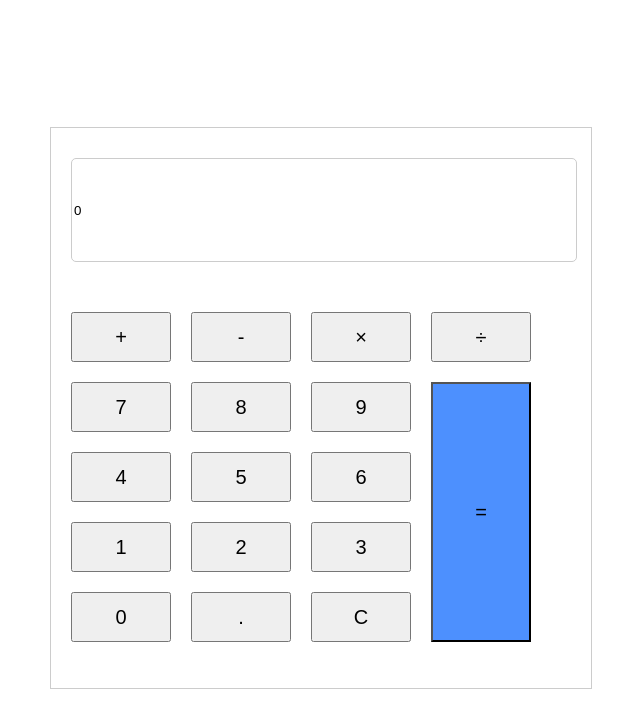
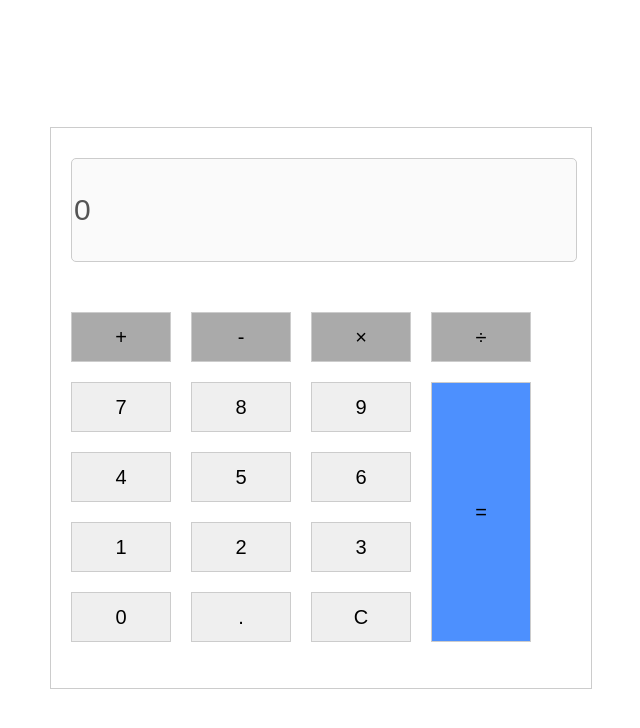
Before and after one commit to kentahayashi0810/js-calculator, a plain HTML site: page index.html in a window 1280 px wide. Shown: the whole page, without its empty margins (319-959 px from the left). Drawn offline with Linux system fonts and the light colour scheme.

Commit message:
Added more features

```diff
--- a/app.js
+++ b/app.js
@@ -1,5 +1,132 @@
-window.onload = function () {
-  let value = document.getElementById("resultBox").value;
+const input = document.getElementById("resultBox");
+let resultDisplay = "0";
+let combinedNum = 0;
+let inputValue = 0;
+let total = 0;
+let operator = [];
+let lastChar;
+let endWithOperator = false;
 
-  function add() {}
-};
+function displayNum(num) {
+  endWithOperator = false;
+  if (combinedNum == 0) {
+    combinedNum = num;
+    console.log("Combined Num is " + combinedNum);
+  } else {
+    combinedNum += num;
+    console.log("Combined Num is " + combinedNum);
+  }
+  if (resultDisplay == 0) {
+    resultDisplay = combinedNum;
+  } else {
+    resultDisplay += combinedNum;
+  }
+  inputValue = parseInt(combinedNum);
+  input.value = resultDisplay;
+  console.log("Current Input is " + inputValue);
+  if (total == 0) {
+    total += inputValue;
+  }
+  console.log("Total is " + total);
+}
+
+function reset() {
+  clearDisplay();
+  clearTotal();
+  operator = [];
+}
+
+function clearDisplay() {
+  combinedNum = 0;
+  resultDisplay = 0;
+  input.value = resultDisplay;
+}
+function clearTotal() {
+  total = 0;
+  console.log("Total is " + total);
+}
+
+function add() {
+  // total += inputValue;
+  console.log("Total is " + total);
+
+  inputValue = 0;
+  combinedNum = 0;
+  console.log("Current Input is " + inputValue);
+
+  if (!endWithOperator) {
+    operator.push("+");
+    resultDisplay += " + ";
+  }
+  console.log(operator);
+  console.log((lastChar = operator[operator.length - 1]));
+
+  input.value = resultDisplay;
+  endWithOperator = true;
+}
+
+function subtract() {
+  total -= inputValue;
+  console.log("Total is " + total);
+
+  inputValue = 0;
+  combinedNum = 0;
+  console.log("Current Input is " + inputValue);
+
+  if (!endWithOperator) {
+    operator.push("-");
+    resultDisplay += " - ";
+  }
+  console.log(operator);
+  input.value = resultDisplay;
+  endWithOperator = true;
+}
+
+function multiply() {
+  total *= inputValue;
+  console.log("Total is " + total);
+
+  inputValue = 0;
+  combinedNum = 0;
+  console.log("Current Input is " + inputValue);
+
+  if (!endWithOperator) {
+    operator.push("*");
+    resultDisplay += " x ";
+  }
+  console.log(operator);
+  input.value = resultDisplay;
+  endWithOperator = true;
+}
+
+function divide() {
+  total /= inputValue;
+  console.log("Total is " + total);
+
+  inputValue = 0;
+  combinedNum = 0;
+  console.log("Current Input is " + inputValue);
+
+  if (!endWithOperator) {
+    operator.push("/");
+    resultDisplay += " ÷ ";
+  }
+  console.log(operator);
+  input.value = resultDisplay;
+  endWithOperator = true;
+}
+
+function showResult() {
+  resultDisplay = 0;
+  if (operator[0] == "+") {
+    total += inputValue;
+  } else if (operator[0] == "-") {
+    total -= inputValue;
+  } else if (operator[0] == "*") {
+    total *= inputValue;
+  } else {
+    total /= inputValue;
+  }
+  input.value = total;
+  console.log(total);
+}
--- a/index.html
+++ b/index.html
@@ -11,25 +11,111 @@
   <body>
     <div class="content-wrapper">
       <div class="calculator">
-        <input type="number" id="resultBox" value="0" />
+        <input
+          type="text"
+          id="resultBox"
+          value="0"
+          onchange="{reflect}"
+          disabled
+        />
         <div class="" id="gridContainer">
-          <button id="calcButtons-add">+</button>
-          <button id="calcButtons-deduct">-</button>
-          <button id="calcButtons-multiply">×</button>
-          <button id="calcButtons-divide">÷</button>
-          <button id="gridNumber-item7">7</button>
-          <button id="gridNumber-item8">8</button>
-          <button id="gridNumber-item9">9</button>
-          <button id="equalButton">=</button>
-          <button id="gridNumber-item4">4</button>
-          <button id="gridNumber-item5">5</button>
-          <button id="gridNumber-item6">6</button>
-          <button id="gridNumber-item1">1</button>
-          <button id="gridNumber-item2">2</button>
-          <button id="gridNumber-item3">3</button>
-          <button id="gridNumber-item0">0</button>
-          <button id="calcButtons-point">.</button>
-          <button id="calcButtons-reset">C</button>
+          <button class="operator" id="calcButtons-add" onclick="add()">
+            +
+          </button>
+          <button
+            class="operator"
+            id="calcButtons-subtract"
+            onclick="subtract()"
+          >
+            -
+          </button>
+          <button
+            class="operator"
+            id="calcButtons-multiply"
+            onclick="multiply()"
+          >
+            ×
+          </button>
+          <button class="operator" id="calcButtons-divide" onclick="didive()">
+            ÷
+          </button>
+          <button
+            value="7"
+            id="gridNumber-item7"
+            onclick="displayNum(this.value)"
+          >
+            7
+          </button>
+          <button
+            value="8"
+            id="gridNumber-item8"
+            onclick="displayNum(this.value)"
+          >
+            8
+          </button>
+          <button
+            value="9"
+            id="gridNumber-item9"
+            onclick="displayNum(this.value)"
+          >
+            9
+          </button>
+          <button value="equal" id="equalButton" onclick="showResult()">
+            =
+          </button>
+          <button
+            value="4"
+            id="gridNumber-item4"
+            onclick="displayNum(this.value)"
+          >
+            4
+          </button>
+          <button
+            value="5"
+            id="gridNumber-item5"
+            onclick="displayNum(this.value)"
+          >
+            5
+          </button>
+          <button
+            value="6"
+            id="gridNumber-item6"
+            onclick="displayNum(this.value)"
+          >
+            6
+          </button>
+          <button
+            value="1"
+            id="gridNumber-item1"
+            onclick="displayNum(this.value)"
+          >
+            1
+          </button>
+          <button
+            value="2"
+            id="gridNumber-item2"
+            onclick="displayNum(this.value)"
+          >
+            2
+          </button>
+          <button
+            value="3"
+            id="gridNumber-item3"
+            onclick="displayNum(this.value)"
+          >
+            3
+          </button>
+          <button
+            value="0"
+            id="gridNumber-item0"
+            onclick="displayNum(this.value)"
+          >
+            0
+          </button>
+          <button value="point" id="calcButtons-point">.</button>
+          <button value="clear" id="calcButtons-reset" onclick="reset()">
+            C
+          </button>
         </div>
       </div>
     </div>
--- a/style.css
+++ b/style.css
@@ -1,5 +1,11 @@
 @charset "utf-8";
 
+button {
+  border: 1px #ccc solid;
+}
+button:hover {
+  opacity: 0.7;
+}
 .content-wrapper {
   height: 100vh;
   display: flex;
@@ -13,13 +19,16 @@
   border: 1px solid #ccc;
   padding: 30px 20px;
 }
-
+button.operator {
+  background-color: #aaaaaa;
+}
 #resultBox {
   border: #ccc solid 1px;
   border-radius: 5px;
   height: 100px;
   margin-bottom: 50px;
   width: 100%;
+  font-size: 30px;
 }
 
 #gridContainer {
```
